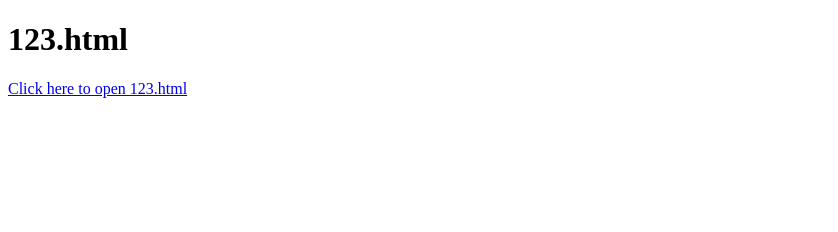
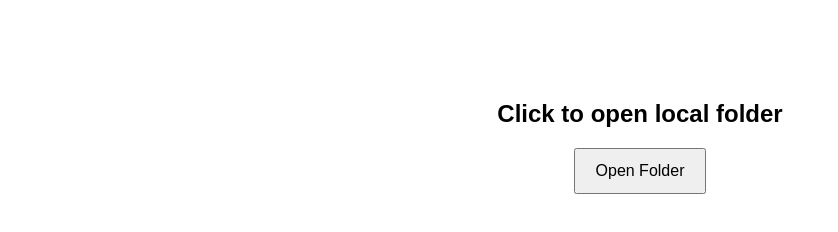
Before and after one commit to DC-database/003, a plain HTML site: page index.html in a window 1280 px wide. Shown: the whole page, without its empty margins (0-838 px from the left). Drawn offline with Linux system fonts and the light colour scheme; no server answers.

Commit message:
Add files via upload

```diff
--- a/index.html
+++ b/index.html
@@ -1,33 +1,30 @@
 <!DOCTYPE html>
-<html>
+<html lang="en">
 <head>
-    <title>Go to 123.html</title>
-    <script>
-        // Try to redirect automatically
-        window.onload = function() {
-            // Check if 123.html exists (only works if on same domain)
-            fetch("123.html", { method: 'HEAD' })
-                .then(response => {
-                    if (response.ok) {
-                        window.location.href = "123.html"; // Redirect if file exists
-                    }
-                })
-                .catch(() => {
-                    // If fetch fails (CORS, file missing), do nothing
-                });
-        };
-    </script>
+  <meta charset="UTF-8">
+  <title>Open Local Path</title>
+  <style>
+    body {
+      font-family: Arial, sans-serif;
+      text-align: center;
+      margin-top: 100px;
+    }
+    button {
+      padding: 12px 20px;
+      font-size: 16px;
+      cursor: pointer;
+    }
+  </style>
 </head>
 <body>
-    <h1>123.html</h1>
-    <p>
-        <a href="123.html" id="manualLink">Click here to open 123.html</a>
-    </p>
-    <script>
-        // Make the link visible if auto-redirect fails
-        setTimeout(() => {
-            document.getElementById("manualLink").style.display = "inline";
-        }, 1000);
-    </script>
+  <h2>Click to open local folder</h2>
+  <button onclick="openLocal()">Open Folder</button>
+
+  <script>
+    function openLocal() {
+      const localPath = "file:///L:/HTML%20System/Invoice%20Management%20System/123";
+      window.location.href = localPath;
+    }
+  </script>
 </body>
 </html>
```
